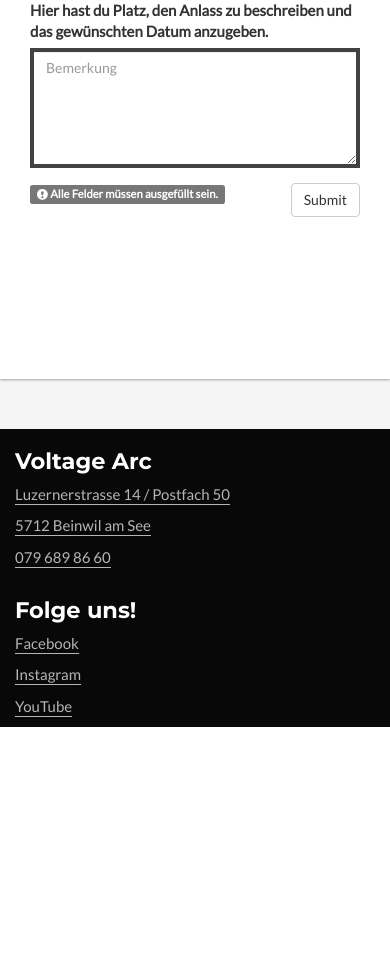
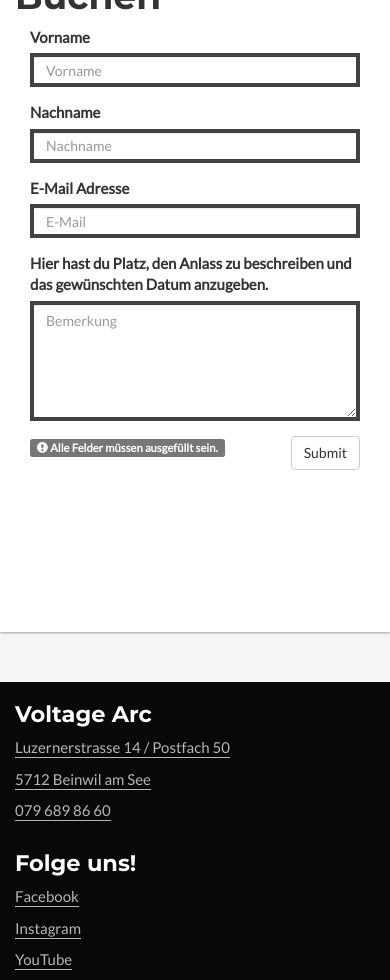
Before and after one commit to theCubix/va, a PHP site: page /_site/engage/index.php in a window 390 px wide. Shown: the part 718-1698 px from the top of the page. Before the commit the page ends 1445 px from the top, so only its background shows below. Run offline with PHP 8.4, Linux system fonts and the light colour scheme; some libraries are stand-ins or nearby versions.

Commit message:
Added more margin to material-section on mobile phones

```diff
--- a/css/custom.css
+++ b/css/custom.css
@@ -397,6 +397,10 @@ audio {
     .navbar-inverse .navbar-nav>.active>a, .navbar-inverse .navbar-nav>.active>a:hover, .navbar-inverse .navbar-nav>.active>a:focus {
 	border-bottom: none;
     }
+    .material-section {
+        margin-top: 400px;
+        margin-top: 80vh
+    }
 }
 
 /* xs */
@@ -430,6 +434,10 @@ audio {
 
     .navbar-inverse .navbar-nav>.active>a, .navbar-inverse .navbar-nav>.active>a:hover, .navbar-inverse .navbar-nav>.active>a:focus {
 	border-bottom: none;
+    }
+    .material-section {
+        margin-top: 400px;
+        margin-top: 80vh
     }
 }
 
```
